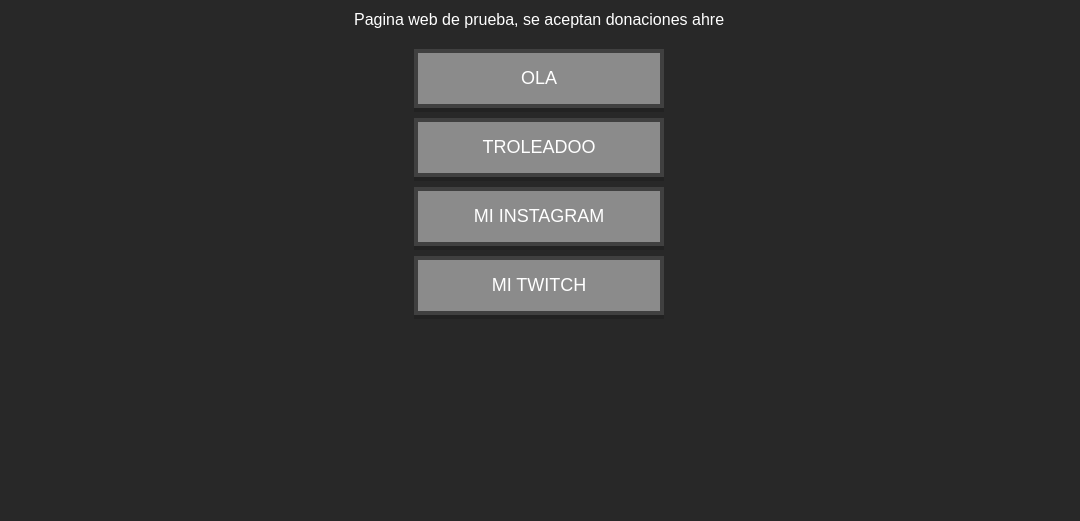
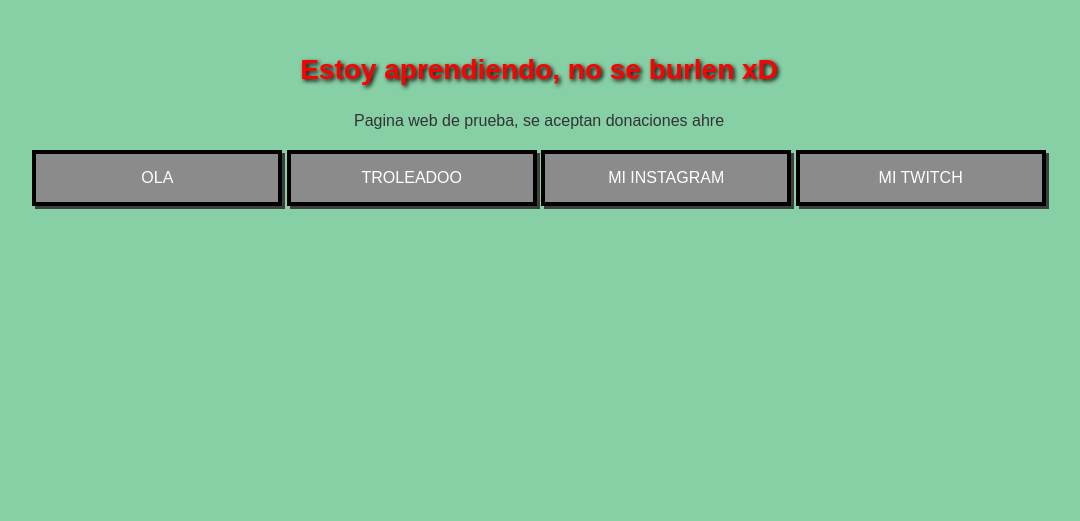
Before and after one commit to Alecs-Mz/prueba-de-web, a plain HTML site: page index.html in a window 1280 px wide. Shown: the part 279-800 px from the top of the page, without its empty margins (101-1181 px from the left). Drawn offline with Linux system fonts and the light colour scheme; a web font is replaced by a local one.

Commit message:
Actualicé el diseño de la página de inicio

```diff
--- a/styles.css
+++ b/styles.css
@@ -1,59 +1,54 @@
 body {
     font-family: Arial, sans-serif;
-    background-color: #282828; /* Fondo oscuro estilo Minecraft */
-    color: #d502ff;
+    background-color: #87cfa5; /* Color estilo Minecraft (verde pasto) */
+    color: #222; /* Color del texto general */
     display: flex;
     flex-direction: column;
-    align-items: center;
+    align-items: center; /* Centra el contenido */
     justify-content: center;
-    height: 100vh;
+    min-height: 100vh;
     margin: 0;
-    text-align: center;
 }
 
 h1 {
     color: #ff0000;
+    font-size: 28px;
+    text-shadow: 2px 2px 4px #000; /* Sombra estilo Minecraft */
     margin-bottom: 10px;
 }
 
 p {
-    color: #fff;
+    font-size: 16px;
+    color: #333;
     margin-bottom: 20px;
 }
 
-/* Contenedor de botones alineados verticalmente */
-.menu-container {
+/* Contenedor para alinear los botones en columna */
+.button-container {
     display: flex;
     flex-direction: column;
+    gap: 10px; /* Espacio entre botones */
     align-items: center;
-    gap: 10px; /* Espacio entre botones */
 }
 
-/* Estilo de botones al estilo Minecraft */
+/* Estilo de botones tipo Minecraft */
 button {
-    background-color: #8B8B8B; /* Gris piedra Minecraft */
+    background-color: #8b8b8b; /* Gris clásico */
     color: white;
-    font-size: 18px;
-    font-family: 'Minecraftia', Arial, sans-serif; /* Fuente Minecraft */
-    padding: 15px 40px;
-    border: 4px solid #404040; /* Borde grueso */
+    font-family: 'Minecraft', Arial, sans-serif;
+    font-size: 16px;
+    padding: 15px 30px;
+    border: 4px solid black; /* Borde grueso estilo pixel */
     cursor: pointer;
     text-transform: uppercase;
-    box-shadow: 0 4px #222; /* Sombra para efecto 3D */
-    outline: none;
-    width: 250px;
+    box-shadow: 3px 3px 0px #3f3f3f;
+    transition: all 0.2s ease;
+    width: 250px; /* Ancho fijo para todos */
     text-align: center;
-    transition: all 0.1s ease;
 }
 
 button:hover {
-    background-color: #A0A0A0; /* Color más claro al pasar el mouse */
-    box-shadow: 0 2px #222;
-    transform: translateY(2px);
+    background-color: #6b6b6b; /* Un gris más oscuro */
+    box-shadow: 2px 2px 0px #000;
+    transform: translate(1px, 1px); /* Leve movimiento */
 }
-
-button:active {
-    background-color: #C6C6C6;
-    box-shadow: 0 0 #222;
-    transform: translateY(4px);
-}
```
